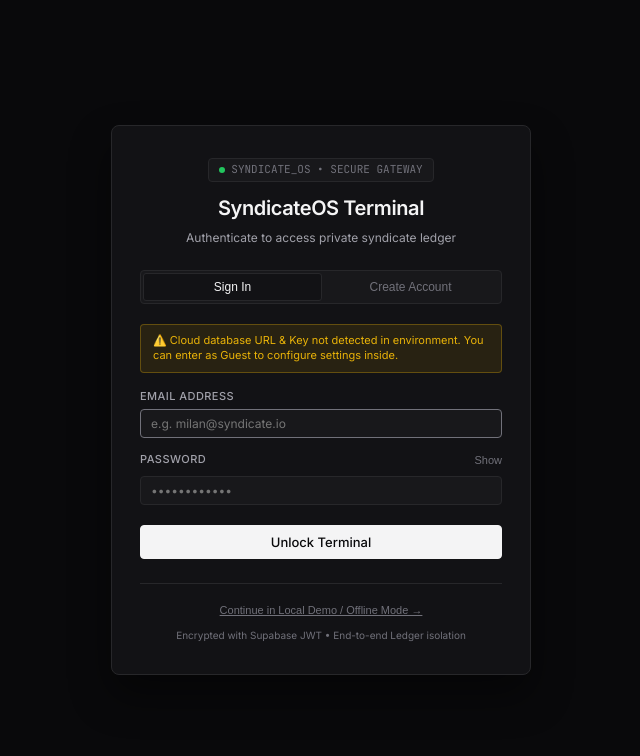
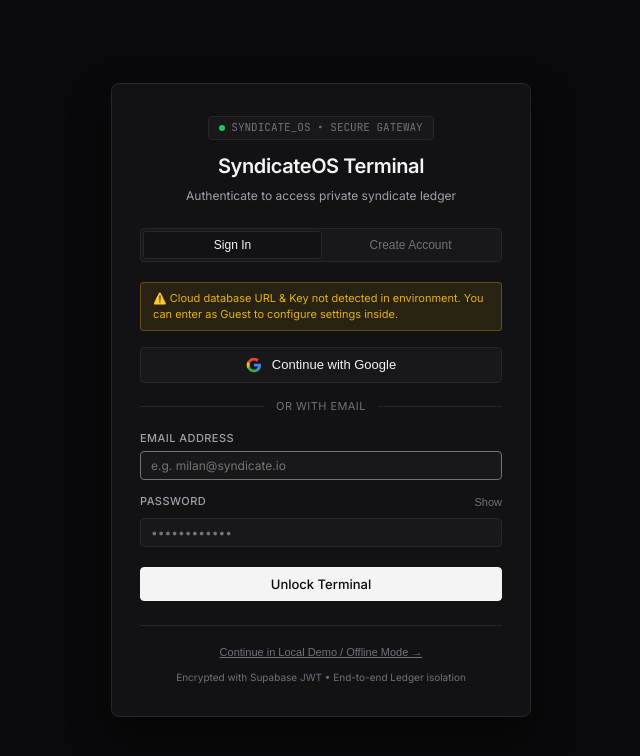
Before and after one commit to MilanisBored/SyndicateOS, a React (Vite) app: page / in a window 1280 px wide. Shown: the top 756 px of the page, without its empty margins (319-959 px from the left). Built offline with nearby package versions, Linux system fonts and the light colour scheme; no server answers.

Commit message:
feat: add Google OAuth login to Supabase Auth Gateway

```diff
--- a/src/App.jsx
+++ b/src/App.jsx
@@ -79,6 +79,10 @@
         setSession(newSession);
         if (newSession) {
           setIsGuestMode(false);
+          // Clean up URL hash after Google OAuth redirect
+          if (window.location.hash && window.location.hash.includes('access_token')) {
+            window.history.replaceState(null, document.title, window.location.pathname + window.location.search);
+          }
         }
       }
     });
--- a/src/components/AuthGateway.jsx
+++ b/src/components/AuthGateway.jsx
@@ -1,5 +1,5 @@
 import React, { useState } from 'react';
-import { signInWithEmail, signUpWithEmail, isSupabaseConfigured } from '../lib/supabaseClient';
+import { signInWithEmail, signUpWithEmail, signInWithGoogle, isSupabaseConfigured } from '../lib/supabaseClient';
 
 export default function AuthGateway({ onAuthenticated, onGuestAccess }) {
   const [mode, setMode] = useState('login'); // 'login' | 'signup'
@@ -8,10 +8,24 @@
   const [confirmPassword, setConfirmPassword] = useState('');
   const [showPassword, setShowPassword] = useState(false);
   const [isLoading, setIsLoading] = useState(false);
+  const [isGoogleLoading, setIsGoogleLoading] = useState(false);
   const [errorMsg, setErrorMsg] = useState('');
   const [successMsg, setSuccessMsg] = useState('');
 
   const isConfigured = isSupabaseConfigured();
+
+  const handleGoogleLogin = async () => {
+    setErrorMsg('');
+    setSuccessMsg('');
+    setIsGoogleLoading(true);
+    try {
+      await signInWithGoogle();
+    } catch (err) {
+      console.error('Google Auth Error:', err);
+      setErrorMsg(err.message || 'Failed to initialize Google login. Ensure Google provider is enabled in Supabase.');
+      setIsGoogleLoading(false);
+    }
+  };
 
   const handleSubmit = async (e) => {
     e.preventDefault();
@@ -205,6 +219,56 @@
           </div>
         )}
 
+        {/* Google OAuth Button */}
+        <button
+          type="button"
+          onClick={handleGoogleLogin}
+          disabled={isGoogleLoading || isLoading}
+          style={{
+            width: '100%',
+            display: 'flex',
+            alignItems: 'center',
+            justifyContent: 'center',
+            gap: '10px',
+            background: 'var(--bg-subtle)',
+            border: '1px solid var(--border-subtle)',
+            borderRadius: 'var(--radius-sm)',
+            padding: '9px 16px',
+            color: 'var(--text-primary)',
+            fontSize: '13px',
+            fontWeight: 500,
+            cursor: isGoogleLoading ? 'wait' : 'pointer',
+            transition: 'all 0.15s ease',
+            marginBottom: '16px',
+          }}
+          onMouseEnter={(e) => { e.currentTarget.style.background = 'var(--bg-hover)'; e.currentTarget.style.borderColor = 'var(--border-focus)'; }}
+          onMouseLeave={(e) => { e.currentTarget.style.background = 'var(--bg-subtle)'; e.currentTarget.style.borderColor = 'var(--border-subtle)'; }}
+        >
+          <svg width="16" height="16" viewBox="0 0 24 24">
+            <path fill="#4285F4" d="M22.56 12.25c0-.78-.07-1.53-.2-2.25H12v4.26h5.92c-.26 1.37-1.04 2.53-2.21 3.31v2.77h3.57c2.08-1.92 3.28-4.74 3.28-8.09z" />
+            <path fill="#34A853" d="M12 23c2.97 0 5.46-.98 7.28-2.66l-3.57-2.77c-.98.66-2.23 1.06-3.71 1.06-2.86 0-5.29-1.93-6.16-4.53H2.18v2.84C3.99 20.53 7.7 23 12 23z" />
+            <path fill="#FBBC05" d="M5.84 14.09c-.22-.66-.35-1.36-.35-2.09s.13-1.43.35-2.09V7.06H2.18C1.43 8.55 1 10.22 1 12s.43 3.45 1.18 4.94l2.85-2.22.81-.63z" />
+            <path fill="#EA4335" d="M12 5.38c1.62 0 3.06.56 4.21 1.64l3.15-3.15C17.45 2.09 14.97 1 12 1 7.7 1 3.99 3.47 2.18 7.06l3.66 2.84c.87-2.6 3.3-4.52 6.16-4.52z" />
+          </svg>
+          {isGoogleLoading ? 'Connecting to Google...' : (mode === 'login' ? 'Continue with Google' : 'Sign up with Google')}
+        </button>
+
+        {/* Divider */}
+        <div style={{
+          display: 'flex',
+          alignItems: 'center',
+          gap: '12px',
+          marginBottom: '16px',
+          color: 'var(--text-muted)',
+          fontSize: '11px',
+          textTransform: 'uppercase',
+          letterSpacing: '0.04em',
+        }}>
+          <div style={{ flex: 1, height: '1px', background: 'var(--border-subtle)' }} />
+          <span>or with email</span>
+          <div style={{ flex: 1, height: '1px', background: 'var(--border-subtle)' }} />
+        </div>
+
         {/* Auth Form */}
         <form onSubmit={handleSubmit}>
           <div className="form-group" style={{ marginBottom: '14px' }}>
```
Also changed, not shown: src/lib/supabaseClient.js.
